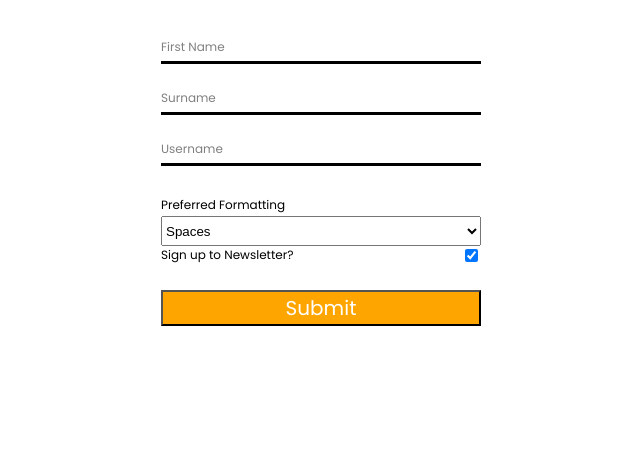
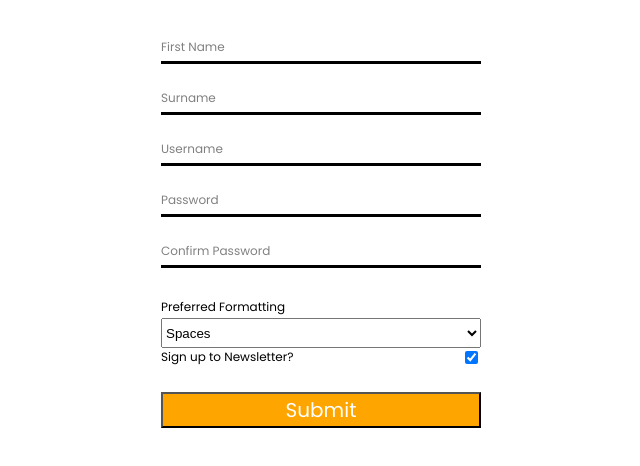
Before and after one commit to josepplloo/redux-forms-course, a React (Create React App) app: page / in a window 1280 px wide. Shown: the top 466 px of the page, without its empty margins (319-959 px from the left). Built offline with nearby package versions, Linux system fonts and the light colour scheme.

Commit message:
adding password validation

```diff
--- a/src/components/RegisterForm.js
+++ b/src/components/RegisterForm.js
@@ -1,13 +1,12 @@
-import React, { Component } from 'react';
-import { Field, reduxForm } from 'redux-form';
+import React, { Component } from "react";
+import { Field, reduxForm } from "redux-form";
 
-import { customInput, customSelect } from './Fields';
-import { required, minLength, maxLength } from './Validation';
+import { customInput, customSelect } from "./Fields";
+import { required, minLength, maxLength, matchesPassword } from "./Validation";
 
-import './RegisterForm.css';
+import "./RegisterForm.css";
 
 class RegisterForm extends Component {
-
   render() {
     const { handleSubmit } = this.props;
 
@@ -28,12 +27,26 @@
           validate={[required]}
         />
         <Field
-        name="username"
-        component={customInput}
-        type="text"
-        label="Username"
-        validate={[required, minLength, maxLength ]}
-      />
+          name="username"
+          component={customInput}
+          type="text"
+          label="Username"
+          validate={[required, minLength, maxLength]}
+        />
+        <Field
+          name="password"
+          component={customInput}
+          type="password"
+          label="Password"
+          validate={[required]}
+        />
+        <Field
+          name="confirmPassword"
+          component={customInput}
+          type="password"
+          label="Confirm Password"
+          validate={[required, matchesPassword]}
+        />
         <Field
           name="preference"
           component={customSelect}
@@ -47,12 +60,12 @@
         />
         <button type="submit">Submit</button>
       </form>
-    )
+    );
   }
 }
 
 RegisterForm = reduxForm({
-  form: 'register'
+  form: "register"
 })(RegisterForm);
 
 export default RegisterForm;
--- a/src/components/Validation/index.js
+++ b/src/components/Validation/index.js
@@ -32,3 +32,6 @@
 
 export const maxLength = value =>
 value.length > 10 ? 'Value is too long' : undefined;
+
+export const matchesPassword = (value, allValues) =>
+  value === allValues.password ? undefined : 'Passwords must match';
```
